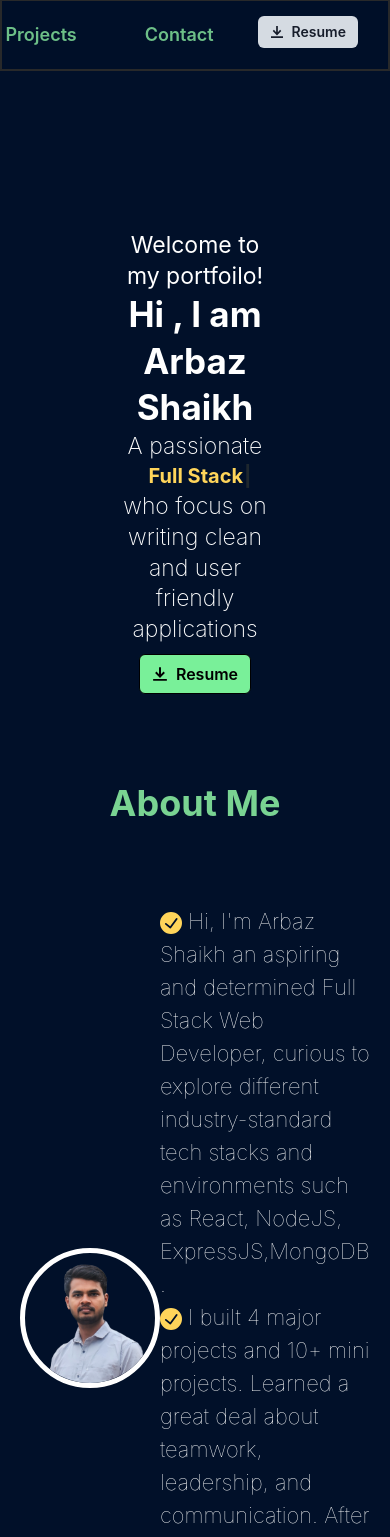
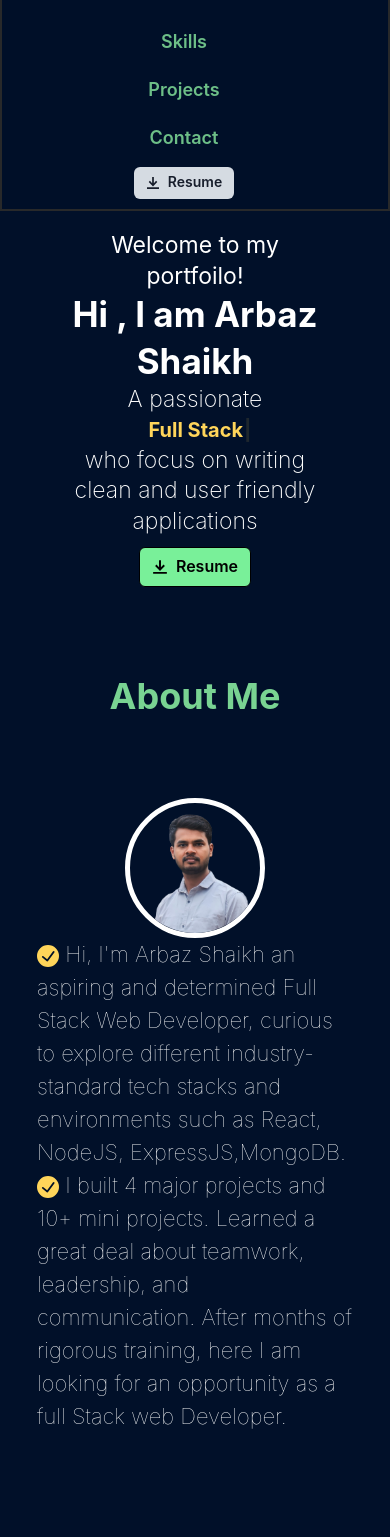
Before and after one commit to Arbaz221297/Arbaz221297.github.io, a React (Create React App) app: page / in a window 390 px wide. Shown: the top 1537 px of the page. Built offline with nearby package versions, Linux system fonts and the light colour scheme.

Commit message:
responsiveness

```diff
--- a/package.json
+++ b/package.json
@@ -33,6 +33,8 @@
     "react-dom": "^18.2.0",
 
     "react-github-calendar": "^4.0.0",
+
+    "react-icons": "^4.10.1",
 
     "react-router-dom": "^6.14.0",
 
--- a/src/component/Homepage.jsx
+++ b/src/component/Homepage.jsx
@@ -19,7 +19,7 @@ const Homepage=()=>{
 
    <Box color="white" width="100%" marginTop="150px"> <Flex padding="20px">
 
-    <Box width="50%" margin="auto"  >
+    <Box width="80%" margin="auto"  >
     <Heading fontSize='23px' fontWeight="400">Welcome to my portfoilo! </Heading>
         <Heading id="user-detail-name" fontSize='35px'>Hi , I am Arbaz Shaikh </Heading>
 
@@ -37,7 +37,7 @@ const Homepage=()=>{
 
 </Box>
 <Heading fontSize='23px' fontWeight="200">who focus on writing clean and user friendly applications </Heading>
-<a target="_blank" href="https://drive.google.com/file/d/1kssfizjn1TMiIspINAPijMKaMuN1eCFS/view?usp=sharing" download>
+<a target="_blank" href="https://drive.google.com/file/d/1kssfizjn1TMiIspINAPijMKaMuN1eCFS/view?usp=sharing" download={Arbaz}>
 <Button id="resume-button-2"  position="1" bgColor="#79f099" color="black" marginTop="10px" leftIcon={<DownloadIcon />} padding="12px" colorScheme='teal' variant='outline'>Resume</Button>
 </a>
     </Box>
--- /dev/null
+++ b/src/component/about.css
@@ -0,0 +1,21 @@
+.tarif{
+    width:60%
+
+
+
+}
+
+
+@media screen and (max-width: 620px) {
+    .flexBox{
+        display: flex;
+        flex-direction:column;
+
+
+    }
+    .tarif{
+        width:90%
+
+    }
+
+  }
--- a/src/component/about.jsx
+++ b/src/component/about.jsx
@@ -1,6 +1,7 @@
 import { Box, Center, Flex, Heading, Text,Image } from "@chakra-ui/react"
 import myphoto from '../img/myphoto.png'
 import {CheckCircleIcon} from  '@chakra-ui/icons'
+import "./about.css"
 const About =()=>{
 
 
@@ -15,13 +16,13 @@ const About =()=>{
    <Center>
 
       <Box marginTop="60px"  width="90%">
-    <Flex>
+    <Flex className="flexBox" >
         <Box width="40%"   margin="auto">
             <Image className="home-img" src={myphoto} margin=" 0px auto"width="300px" border="5px solid white" borderRadius="50%"/>
         </Box>
 
 
-        <Box width="60%" align="left" margin="auto">
+        <Box className="tarif" align="left" margin="auto">
          <Text  fontSize="22px" fontWeight="hairline"  color="white"><CheckCircleIcon color="#ffd55a"/> Hi, I'm Arbaz Shaikh an aspiring and determined Full Stack Web Developer, curious to explore different industry-standard tech stacks and environments such as React, NodeJS, ExpressJS,MongoDB.</Text>
          <Text id="user-detail-intro" fontSize="22px" fontWeight="hairline"  color="white"><CheckCircleIcon color="#ffd55a"/>  I built 4 major projects and 10+ mini projects. Learned a great deal about teamwork, leadership, and communication. After months of rigorous training, here I am looking for an opportunity as a full Stack web Developer.</Text>
 
--- /dev/null
+++ b/src/component/navbar.css
@@ -0,0 +1,45 @@
+.flexbx{
+    justify-content: right;
+
+}
+
+@media screen and (max-width: 720px) {
+    .flexbx{
+        justify-content:start;
+        display: flex;
+        flex-direction: column;
+
+
+    }
+    .bxn{
+        /* height: 200px; */
+        margin-bottom: -50px;
+
+
+    }
+
+    .btngrp{
+       display: flex;
+       flex-direction: column;
+       gap: -5px;
+    }
+/*
+    #nav-menu{
+        position: relative;
+
+      }
+    .nav-menu1 {
+        display: flex;
+        flex-direction: column;
+        width: 100%;
+        height: 90vh;
+        position: absolute;
+        top: 70px;
+        left: -100%;
+        opacity: 1;
+        transition: all 0.5s ease;
+      } */
+
+
+
+}
--- a/src/component/navbar.jsx
+++ b/src/component/navbar.jsx
@@ -2,7 +2,7 @@ import { Box, Button, ButtonGroup, Center, Flex, Heading, Spacer,Image, Grid } f
 import {DownloadIcon} from  '@chakra-ui/icons'
 import React, { useRef } from 'react';
 import Arbaz from "./download/Arbaz_Shaikh_Resume.pdf"
-
+import "./navbar.css"
 const Navbar =({homeref,aboutRef,skillsRef,projectsref,contactRef})=>{
     // const homeref = useRef(null);
     // const aboutRef = useRef(null);
@@ -23,21 +23,21 @@ const Navbar =({homeref,aboutRef,skillsRef,projectsref,contactRef})=>{
     <Box  id="nav-menu" padding="20px" bgColor="#011029">
     <Center>
         <Spacer/>
-        <Box position="fixed"  width ="100%" opacity="0.90"  bgColor="#011029"  paddingRight="30px" paddingTop="10px" paddingBottom="10px" marginTop="30px" border="2px solid #2d2d2b" >
-    <Flex justify="right" >
+        <Box position="fixed"  className="bxn"  width ="100%" opacity="0.90"  bgColor="#011029"  paddingRight="30px" paddingTop="10px" paddingBottom="10px" marginTop="30px" border="2px solid #2d2d2b" >
+    <Flex className="flexbx" >
 
     <Box   >
 
     </Box>
     <Spacer/>
 
-    <ButtonGroup gap='3' >
+    <ButtonGroup className="btngrp"   >
       <Button size='lg' className="nav-link home"_hover={{bgColor:"#0e2d2a"}} colorScheme='whiteAlpha' color="#79d392" variant="ghost"  onClick={() => scrollToComponent(homeref)}>Home</Button>
      <Button size='lg' className="nav-link about" _hover={{bgColor:"#0e2d2a"}} colorScheme="teal" color="#79d392"  variant="ghost" onClick={() => scrollToComponent(aboutRef)} >About Me</Button>
      <Button size='lg'className="nav-link skills" _hover={{bgColor:"#0e2d2a"}} colorScheme="teal" color="#79d392" variant="ghost"  onClick={() => scrollToComponent(skillsRef)}>Skills</Button>
       <Button size='lg' className="nav-link projects" _hover={{bgColor:"#0e2d2a"}} colorScheme="teal" color="#79d392" variant="ghost" onClick={() => scrollToComponent(projectsref)} >Projects</Button>
       <Button size='lg' className="nav-link contact" _hover={{bgColor:"#0e2d2a"}} colorScheme="teal" color="#79d392" variant="ghost" onClick={() => scrollToComponent(contactRef)} >Contact</Button>
-        <a target="_blank" href="https://drive.google.com/file/d/1kssfizjn1TMiIspINAPijMKaMuN1eCFS/view?usp=sharing" download><Button id="resume-button-1"  className="nav-link resume" size='sm' _hover={{bgColor:"#79f099"}}marginTop="5px"   leftIcon={<DownloadIcon />} >Resume</Button></a>
+        <a target="_blank"  href="https://drive.google.com/file/d/1kssfizjn1TMiIspINAPijMKaMuN1eCFS/view?usp=sharing" download ><Button id="resume-button-1"  className="nav-link resume" size='sm' _hover={{bgColor:"#79f099"}}marginTop="5px"   leftIcon={<DownloadIcon />} >Resume</Button></a>
     </ButtonGroup>
 
 
--- a/src/component/projects.css
+++ b/src/component/projects.css
@@ -22,7 +22,7 @@
     justify-content: center;
     align-items: flex-start;
     width :450px;
-    height: 280px;
+    height: 450px;
     background: #fff;
     border-radius: 20px;
     box-shadow:  0 35px 80px rgba(0,0,0,0.15);
@@ -63,7 +63,7 @@
 .container .project-card .content{
     position:absolute;
     top:210px;
-    height: 50px;
+    height: 200px;
     overflow: hidden;
     padding: 0 50px;
     transition: 0.5s;
@@ -74,3 +74,9 @@
     height:300px;
 
 }
+
+
+
+@media screen and (max-width: 480px) {
+
+  }
--- /dev/null
+++ b/src/component/skills.css
@@ -0,0 +1,22 @@
+.flexBox1{
+
+    padding:15px;
+     gap:5px;
+     width:90%
+
+}
+
+
+@media screen and (max-width: 480px) {
+    .skills-card{
+        /* scale: 0.7; */
+        gap:10px;
+    }
+    .flexBox1{
+        /* padding: 1px; */
+
+        width:100%
+
+    }
+
+  }
--- a/src/component/skills.jsx
+++ b/src/component/skills.jsx
@@ -15,6 +15,7 @@ import nodejslogo from '../img/nodejslogo.png'
 import npmlogo from '../img/npmlogo.png'
 import githublogo from '../img/githublogo.jpeg'
 import {CheckCircleIcon} from  '@chakra-ui/icons'
+import "./skills.css"
 
 let store=[
     {img:htmllogo,name:"HTML"},
@@ -49,7 +50,7 @@ const Skills =()=>{
    <Center>
       <Box marginTop="60px" width="90%" alignSelf="center" >
         <Center>
-    <Flex  padding="15px" gap="10px" justify="space-around"  flexWrap="wrap" borderTopLeftRadius="50"  borderBottomRightRadius="50" width="90%" >
+    <Flex className="flexBox1" justify="space-around"  flexWrap="wrap" borderTopLeftRadius="50"  borderBottomRightRadius="50" >
 
 
     {store.map((ele)=>(
```
Also changed, not shown: 1 other file (tests, documents, lock files or other folders).
